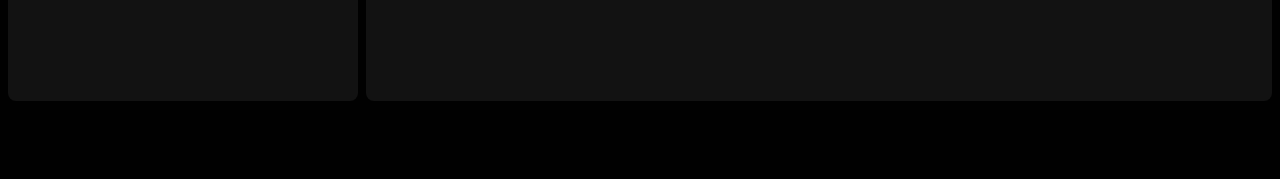
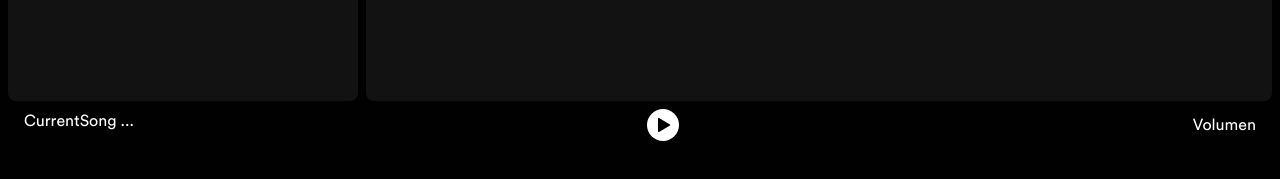
Before and after one commit to cmayadev/mayify, an Astro site: page / in a window 1280 px wide. Shown: the part 583-762 px from the top of the page. Built offline with nearby package versions, Linux system fonts and the light colour scheme; Astro itself is replaced by a stand-in of ours.

Commit message:
player basic play/pause

```diff
--- a/astro.config.mjs
+++ b/astro.config.mjs
@@ -1,10 +1,11 @@
 import { defineConfig } from 'astro/config';
 import tailwind from "@astrojs/tailwind";
+import svelte from "@astrojs/svelte";
 
-import svelte from "@astrojs/svelte";
+import react from "@astrojs/react";
 
 // https://astro.build/config
 export default defineConfig({
-  integrations: [tailwind(), svelte()],
+  integrations: [tailwind(), svelte(), react()],
   output: 'server'
 });
--- a/package.json
+++ b/package.json
@@ -10,9 +10,14 @@
     "astro": "astro"
   },
   "dependencies": {
+    "@astrojs/react": "^3.0.3",
     "@astrojs/svelte": "^4.0.3",
     "@astrojs/tailwind": "^5.0.1",
+    "@types/react": "^18.2.25",
+    "@types/react-dom": "^18.2.11",
     "astro": "^3.2.3",
+    "react": "^18.2.0",
+    "react-dom": "^18.2.0",
     "svelte": "^4.2.1",
     "tailwindcss": "^3.3.3"
   },
--- /dev/null
+++ b/src/components/Player.jsx
@@ -0,0 +1,53 @@
+
+import PauseIcon from '@/icons/Pause.astro'
+import { useEffect, useRef, useState } from 'react'
+
+const Play = () => (
+    <svg role="img" height="16" width="16" aria-hidden="true" viewBox="0 0 16 16" data-encore-id="icon" class="Svg-sc-ytk21e-0 haNxPq"><path d="M3 1.713a.7.7 0 0 1 1.05-.607l10.89 6.288a.7.7 0 0 1 0 1.212L4.05 14.894A.7.7 0 0 1 3 14.288V1.713z"></path></svg>
+)
+
+const Pause = () => (
+    <svg role="img" height="16" width="16" aria-hidden="true" viewBox="0 0 16 16" data-encore-id="icon" class="Svg-sc-ytk21e-0 haNxPq"><path d="M2.7 1a.7.7 0 0 0-.7.7v12.6a.7.7 0 0 0 .7.7h2.6a.7.7 0 0 0 .7-.7V1.7a.7.7 0 0 0-.7-.7H2.7zm8 0a.7.7 0 0 0-.7.7v12.6a.7.7 0 0 0 .7.7h2.6a.7.7 0 0 0 .7-.7V1.7a.7.7 0 0 0-.7-.7h-2.6z"></path></svg>
+)
+
+export function Player () {
+    const [isPlaying, setIsPlaying] = useState(false)
+    const [currentSong, setCurrentSong] = useState(null)
+    const audioRef = useRef()
+
+    useEffect(() => {
+        audioRef.current.src = `/music/1/01.mp3`
+    }, [])
+
+    const handleClick = () => {
+        if (isPlaying) {
+            audioRef.current.pause()
+        } else {
+            audioRef.current.play()
+            audioRef.current.volume = 0.1
+        }
+        setIsPlaying(!isPlaying)
+    }
+
+    return (
+        <div className="flex flex-row justify-between w-full px-4 z-50">
+            <div>
+                CurrentSong ...
+            </div>
+
+            <div className="grid place-content-center gap-4 flex-1">
+                <div className='flex justify-center'>
+                    <button className='bg-white rounded-full p-2' onClick={handleClick}>
+                        {isPlaying ? <Pause /> : <Play />}
+                    </button>
+                </div>
+            </div>
+
+            <div className="grid place-content-center">
+                Volumen
+            </div>
+
+            <audio ref={audioRef} />
+        </div>
+    )
+}
--- a/src/layouts/Layout.astro
+++ b/src/layouts/Layout.astro
@@ -1,4 +1,5 @@
 ---
+import { Player } from "@/components/Player";
 import AsideMenu from "../components/AsideMenu.astro";
 import { ViewTransitions } from "astro:transitions";
 interface Props {
@@ -25,7 +26,9 @@ const { title } = Astro.props;
       >
         <slot />
       </main>
-      <footer class="[grid-area:player] min-h-[100px]"></footer>
+      <footer class="[grid-area:player] min-h-[100px]">
+        <Player client:load transition:name="media-player" transition:persist />
+      </footer>
     </div>
     <style>
       #app {
```
Also changed, not shown: 1 other file.
